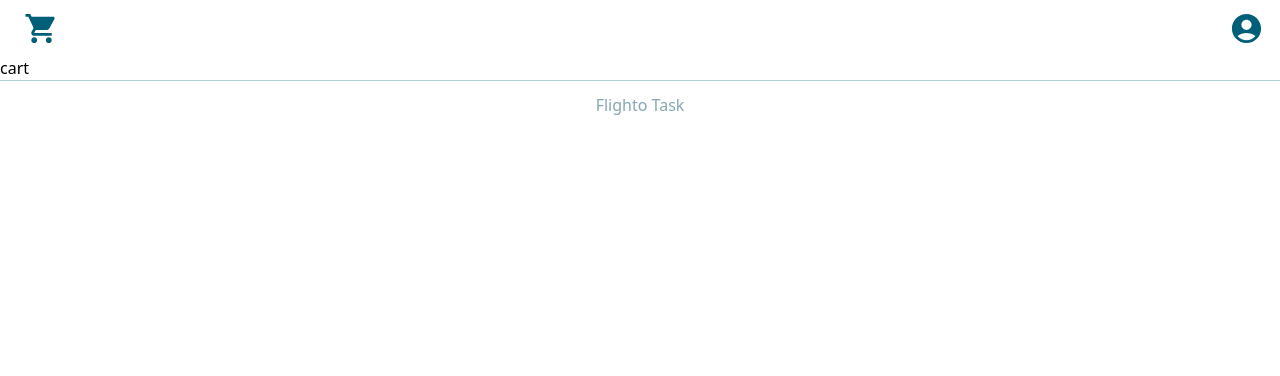
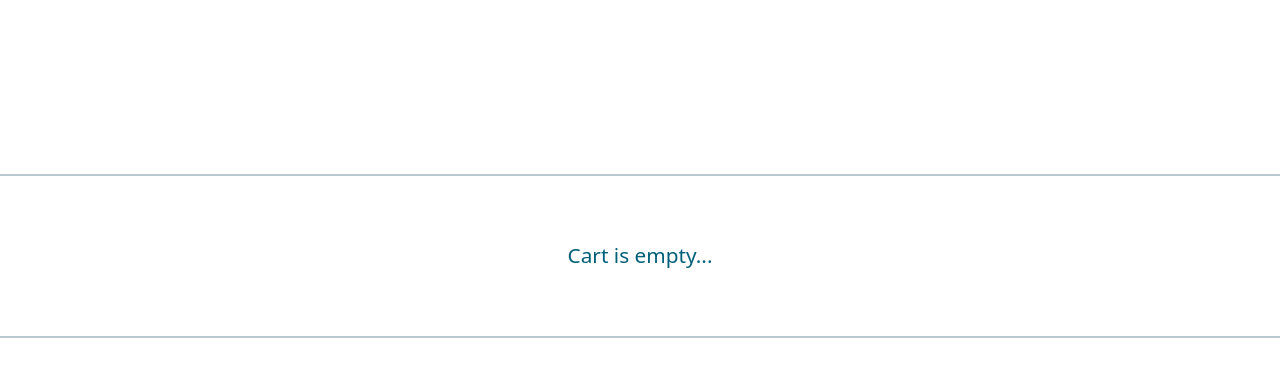
Before and after one commit to minayari/react-exercise-04, a React (Vite) app: page /cart in a window 1280 px wide. Shown: the top 376 px of the page. Built offline with nearby package versions, Linux system fonts and the light colour scheme.

Commit message:
feat/cart

```diff
--- a/src/App.jsx
+++ b/src/App.jsx
@@ -10,7 +10,6 @@ import Cart from "./pages/Cart";
 function App() {
   return (
     <>
-      <Layout>
       <BrowserRouter>
         <Routes>
           <Route path="/" element={<MainPage />} />
@@ -18,7 +17,6 @@ function App() {
           <Route path="/cart" element={<Cart />} />
         </Routes>
       </BrowserRouter>
-      </Layout>
     </>
   );
 }
--- a/src/components/Haeder.jsx
+++ b/src/components/Haeder.jsx
@@ -3,15 +3,16 @@ import IconButton from "@mui/material/IconButton";
 import ShoppingCartIcon from "@mui/icons-material/ShoppingCart";
 import AccountCircleIcon from "@mui/icons-material/AccountCircle";
 import { useNavigate } from "react-router-dom";
+import Cart from "../pages/Cart";
 
 export default function Header() {
+  const cartNavigate = useNavigate();
+
   function handleCartNav() {
     const products = JSON.parse(localStorage.getItem("cartProducts")) || [];
-    products.map((pro) => {
-      const { title, image, price, quantity, id } = pro;
-      console.log(id);
-    });
+    cartNavigate("/cart", { state: { products } });
   }
+
   return (
     <>
       <div className="w-full h-[3.5rem] flex justify-between items-center p-[1rem]">
--- a/src/pages/Cart.jsx
+++ b/src/pages/Cart.jsx
@@ -1,7 +1,39 @@
+import { useLocation } from "react-router-dom";
+
 export default function Cart() {
+  const location = useLocation();
+  const products = location.state?.products || [];
+  console.log(products);
   return (
     <>
-      <h1>cart</h1>
+      <div className="flex flex-wrap items-center justify-center my-[1rem]">
+        {products.length > 0 ? (
+          products.map((pro) => (
+            <div
+              key={pro.id}
+              className="w-[20rem] h-[30rem] m-[1rem] p-[0.8rem] ring-2 ring-cyan-900/50 rounded-[2rem]"
+            >
+              <img
+                className="w-full h-[20rem] rounded-[3rem]"
+                src={pro.image}
+              />
+              <h2 className="mt-[1rem] mb-[0.7rem] font-bold truncate text-cyan-900">
+                {pro.title}
+              </h2>
+              <span className="bg-cyan-900/70 p-[0.2rem] text-cyan-50 text-[1rem]">
+                ${pro.price}
+              </span>
+              <p className="mt-[0.5rem] text-cyan-900/60">
+                Quantity:<span className="text-cyan-950"> {pro.quantity}</span>
+              </p>
+            </div>
+          ))
+        ) : (
+          <div className="w-full h-[10rem] flex justify-center items-center mt-[10rem] ring-2 ring-cyan-900/30">
+            <h1 className="text-cyan-800 text-[1.3rem]">Cart is empty...</h1>
+          </div>
+        )}
+      </div>
     </>
   );
 }
--- a/src/pages/MainPage.jsx
+++ b/src/pages/MainPage.jsx
@@ -1,5 +1,7 @@
 import { useEffect, useRef, useState } from "react";
 import AllProducts from "../components/AllProducts";
+import Header from "../components/Haeder";
+import Footer from "../components/Footer";
 
 export default function MainPage() {
   const [allData, setAllData] = useState(
@@ -31,6 +33,7 @@ export default function MainPage() {
 
   return (
     <>
+      <Header />
       <div className="flex justify-center items-center mt-[1.5rem] mb-[1.5rem]">
         <input
           type="text"
@@ -61,6 +64,7 @@ export default function MainPage() {
               />
             ))}
       </div>
+      <Footer />
     </>
   );
 }
--- a/src/pages/SingleProduct.jsx
+++ b/src/pages/SingleProduct.jsx
@@ -9,6 +9,8 @@ import DeleteIcon from "@mui/icons-material/Delete";
 import AlarmIcon from "@mui/icons-material/Alarm";
 import AddShoppingCartIcon from "@mui/icons-material/AddShoppingCart";
 import { useState, useEffect } from "react";
+import Header from "../components/Haeder";
+import Footer from "../components/Footer";
 
 export default function SingleProduct() {
   const CartBadge = styled(Badge)`
@@ -45,6 +47,7 @@ export default function SingleProduct() {
 
   return (
     <>
+      <Header />
       <div className="w-[20rem] h-[35rem] ring-2 ring-cyan-900/70 mx-auto my-[1rem] p-[1rem] flex flex-col rounded-[1rem]">
         <div className=" h-[60%]">
           <img className="w-full h-full" src={image} />
@@ -78,6 +81,7 @@ export default function SingleProduct() {
           )}
         </div>
       </div>
+      <Footer/>
     </>
   );
 }
```
Lines whose indentation alone changed are shown as unchanged.
